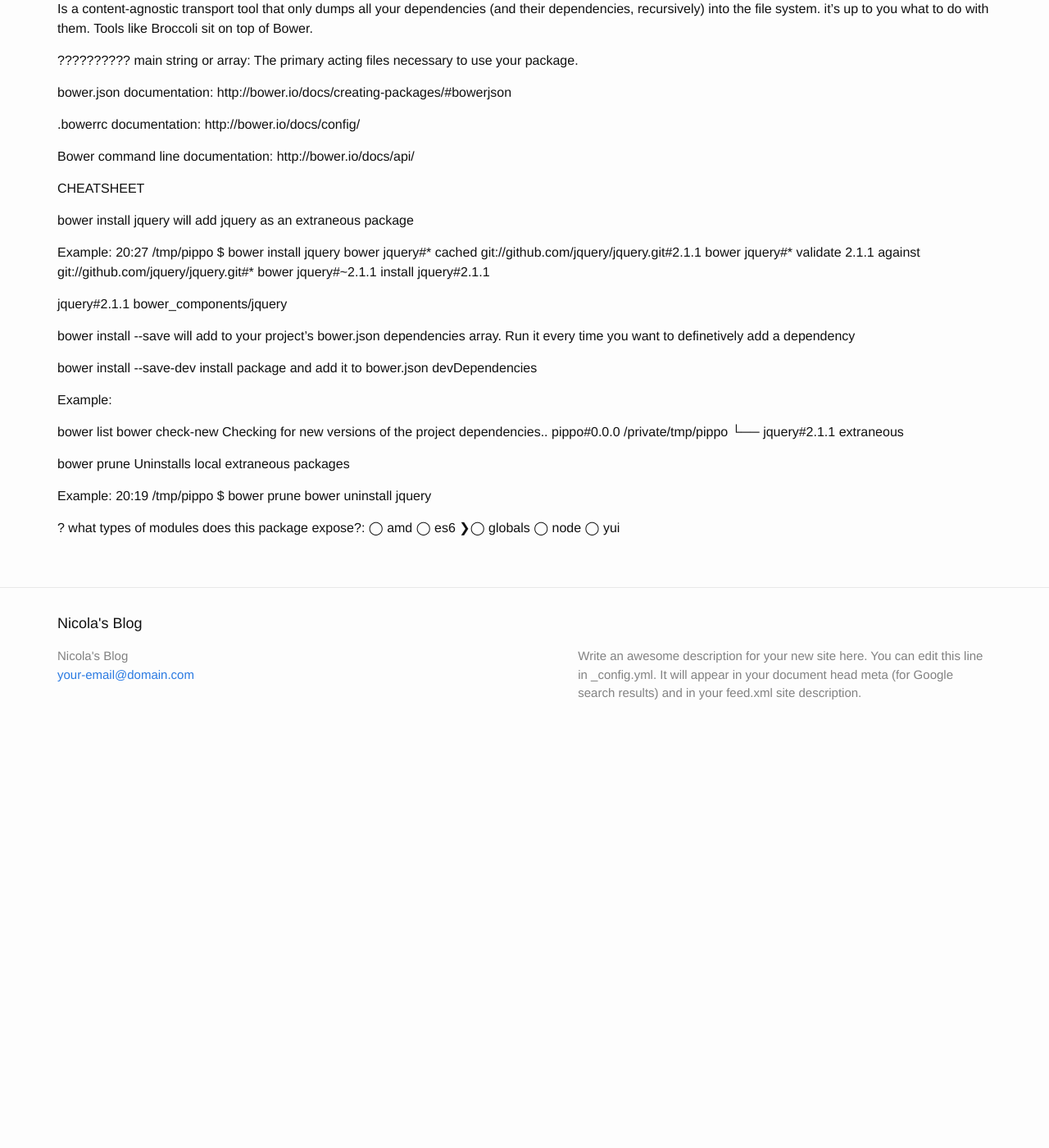
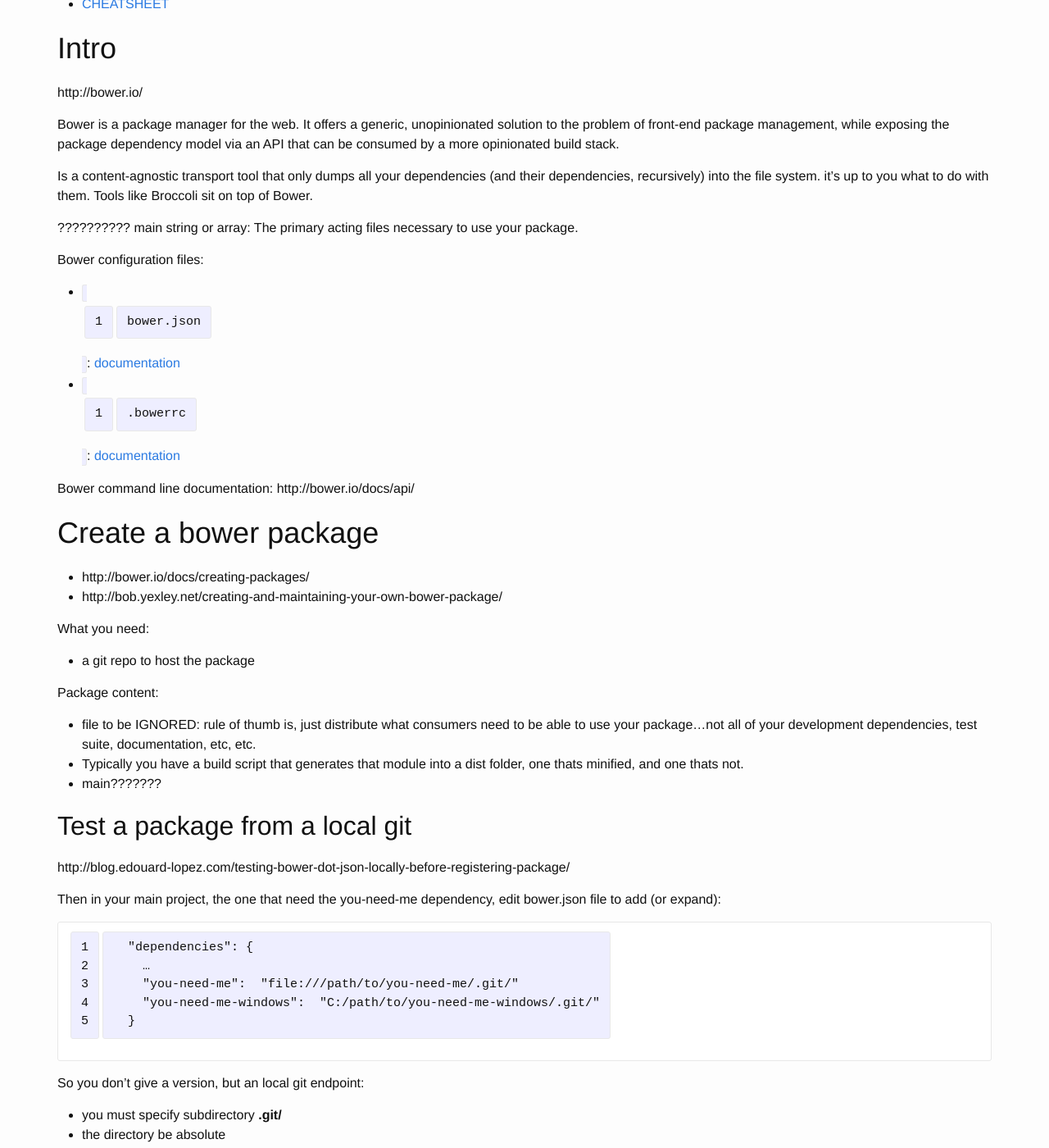
Before and after one commit to breezeight/nicola_blog, a Jekyll site: the page built from _guides/bower.markdown, in a window 1280 px wide and 1400 px high, scrolled down 372 px. Shown: the whole window at 82% size. Built offline with Jekyll 4.4.1, drawn with Linux system fonts in a browser that asks for light colours; before the commit the page ends 1289 px from its top, so only the background shows below that; some of the changed text lies outside the part shown.

Commit message:
hint for bower package development

```diff
--- a/_guides/bower.markdown
+++ b/_guides/bower.markdown
@@ -12,6 +12,8 @@
 * Will be replaced with the ToC, excluding the "Contents" header
 {:toc}
 
+# Intro
+
 http://bower.io/
 
 Bower is a package manager for the web. It offers a generic, unopinionated solution to the problem of front-end package management, while exposing the package dependency model via an API that can be consumed by a more opinionated build stack.
@@ -22,46 +24,93 @@
  ??????????   main string or array: The primary acting files necessary to use your package.
 
 
+Bower configuration files:
 
-bower.json documentation: http://bower.io/docs/creating-packages/#bowerjson
-
-.bowerrc documentation:     http://bower.io/docs/config/
+* `bower.json` : [documentation](http://bower.io/docs/creating-packages/#bowerjson)
+* `.bowerrc` : [documentation](http://bower.io/docs/config/)
 
 Bower command line documentation:  http://bower.io/docs/api/
 
+# Create a bower package
 
-CHEATSHEET
+* http://bower.io/docs/creating-packages/
+* http://bob.yexley.net/creating-and-maintaining-your-own-bower-package/
 
-bower install jquery
-will add jquery as an extraneous package
+What you need:
+
+* a git repo to host the package
+
+Package content:
+
+* file to be IGNORED: rule of thumb is, just distribute what consumers need to be able to use your package...not all of your development dependencies, test suite, documentation, etc, etc.
+* Typically you have a build script that generates that module into a dist folder, one thats minified, and one thats not.
+* main???????
+
+## Test a package from a local git
+
+http://blog.edouard-lopez.com/testing-bower-dot-json-locally-before-registering-package/
+
+Then in your main project, the one that need the you-need-me dependency, edit bower.json file to add (or expand):
+
+~~~
+  "dependencies": {
+    …
+    "you-need-me":  "file:///path/to/you-need-me/.git/"
+    "you-need-me-windows":  "C:/path/to/you-need-me-windows/.git/"
+  }
+~~~
+
+So you don’t give a version, but an local git endpoint:
+
+* you must specify subdirectory **.git/**
+* the directory be absolute
+
+available options are:
+
+* `tag` : "bootstrap": "https://github.com/twbs/bootstrap.git#v3.0.0"
+* `commit sha` : "bootstrap": "https://github.com/twbs/bootstrap.git#b67a4ec28b9cb0f16cd88f34491284dd15826d33"
+* `branch name` : "bootstrap": "https://github.com/twbs/bootstrap.git#clean_super_clean"
+
+
+
+## Bootstrap bower package example
+
+* https://github.com/twbs/bootstrap/blob/master/bower.json
+* http://stackoverflow.com/questions/14450408/using-bootstrap-with-bower
+
+
+
+# CHEATSHEET
+
+* `bower install jquery` : will add jquery as an extraneous package
 
 Example:
+
+~~~
 20:27 /tmp/pippo $ bower install jquery
 bower jquery#*                  cached git://github.com/jquery/jquery.git#2.1.1
 bower jquery#*                validate 2.1.1 against git://github.com/jquery/jquery.git#*
 bower jquery#~2.1.1            install jquery#2.1.1
 
 jquery#2.1.1 bower_components/jquery
+~~~
 
-bower install <package> --save
-will add <package> to your project’s bower.json dependencies array. Run it every time you want to definetively add a dependency
+* `bower install <package> --save` : will add <package> to your project’s bower.json dependencies array. Run it every time you want to definetively add a dependency
 
-bower install <package> --save-dev
-install package and add it to bower.json devDependencies
-
-
+* `bower install <package> --save-dev` : install package and add it to bower.json devDependencies
 Example:
 
+~~~
 bower list
 bower check-new     Checking for new versions of the project dependencies..
 pippo#0.0.0 /private/tmp/pippo
 └── jquery#2.1.1 extraneous
+~~~
 
-
-bower prune
-Uninstalls local extraneous packages
+* `bower prune` : Uninstalls local extraneous packages
 
 Example:
+~~~
 20:19 /tmp/pippo $ bower prune
 bower uninstall     jquery
 
@@ -71,3 +120,4 @@
 ❯◯ globals
  ◯ node
  ◯ yui
+~~~
```
